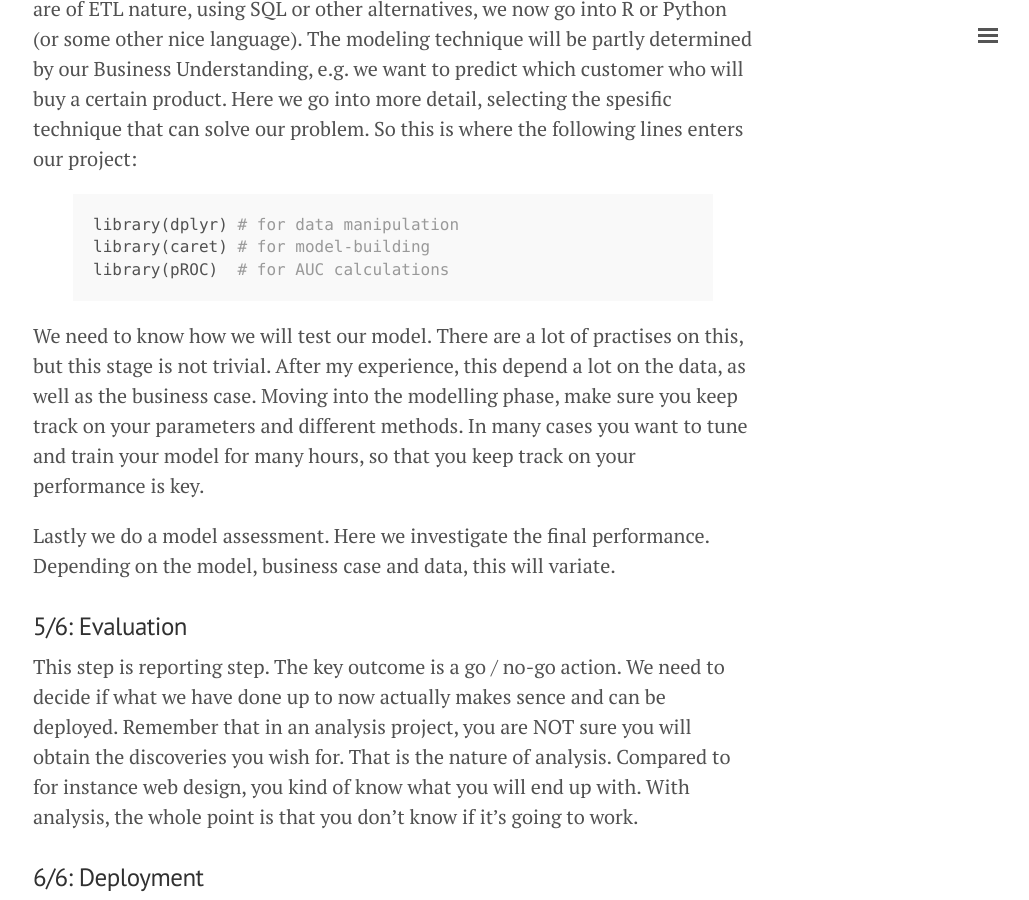
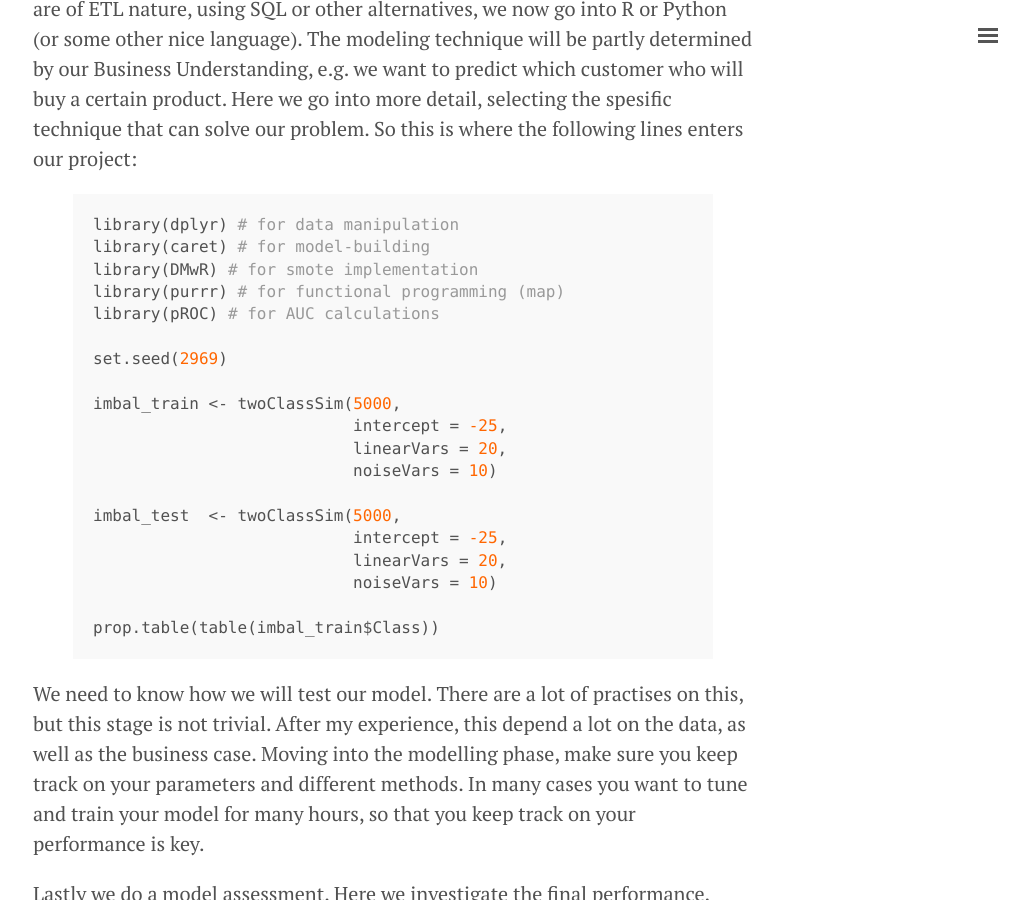
Before and after one commit to herman-hellenes/herman-hellenes.github.io, a Jekyll site: the page built from _posts/2017-08-19-CRISP-DM.md, in a window 1280 px wide and 900 px high, scrolled down 3560 px. Shown: the whole window, without its empty margins (247-1276 px from the left). Built offline with Jekyll 4.4.1, drawn with Linux system fonts in a browser that asks for light colours; nearby versions of some CDN libraries; comment, search, counter and statistics services are not loaded.

Commit message:
Update 2017-08-19-CRISP-DM.md

```diff
--- a/_posts/2017-08-19-CRISP-DM.md
+++ b/_posts/2017-08-19-CRISP-DM.md
@@ -47,10 +47,27 @@ It is common to use a lot of different data sources. It is thus important to int
 
 Finally we are here. The promised land for Data Scientist. Even though the goal with doing a Data Science project is to increase profit, avoid catastrophies or cure cancer, most of the scientists are really doing projects because they can go crazy in the modeling step. The Data Understanding and Data Preperation steps are of ETL nature, using SQL or other alternatives, we now go into R or Python (or some other nice language). The modeling technique will be partly determined by our Business Understanding, e.g. we want to predict which customer who will buy a certain product. Here we go into more detail, selecting the spesific technique that can solve our problem. So this is where the following lines enters our project:
 
+
 {% highlight r %}
 library(dplyr) # for data manipulation
 library(caret) # for model-building
-library(pROC)  # for AUC calculations
+library(DMwR) # for smote implementation
+library(purrr) # for functional programming (map)
+library(pROC) # for AUC calculations
+
+set.seed(2969)
+
+imbal_train <- twoClassSim(5000,
+                           intercept = -25,
+                           linearVars = 20,
+                           noiseVars = 10)
+
+imbal_test  <- twoClassSim(5000,
+                           intercept = -25,
+                           linearVars = 20,
+                           noiseVars = 10)
+
+prop.table(table(imbal_train$Class))
 {% endhighlight %}
 
 
```
